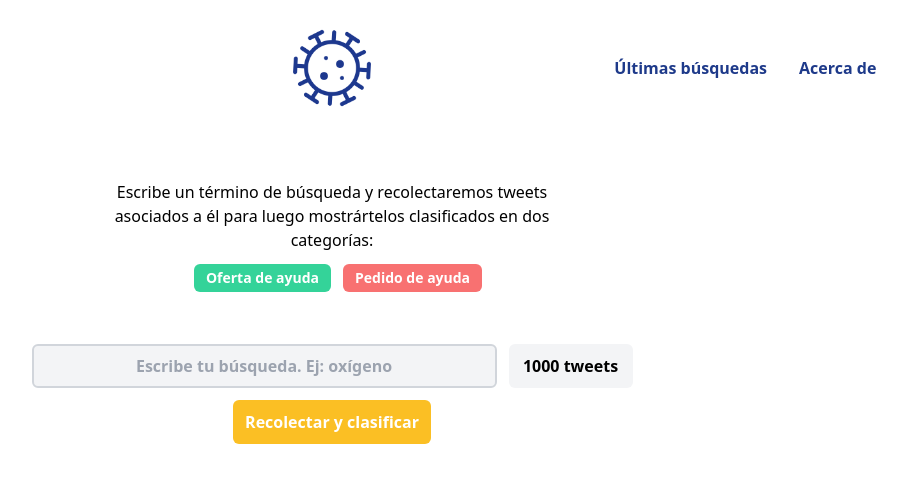
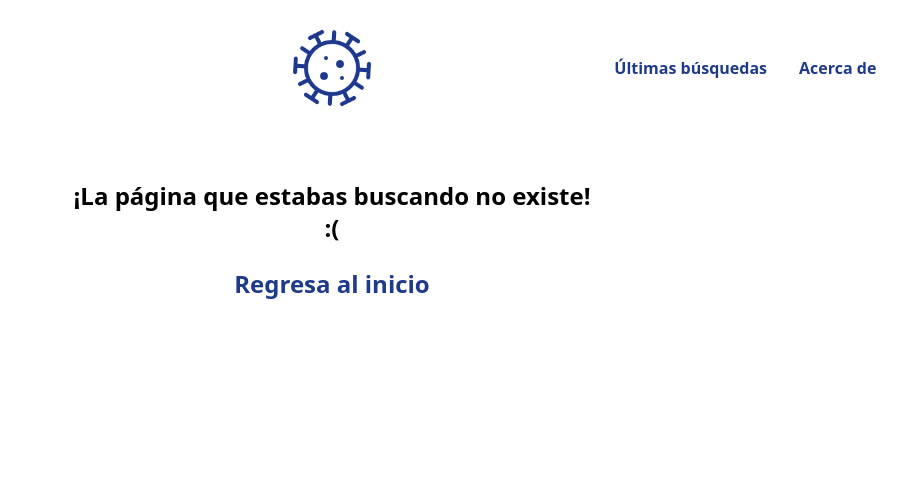
Before and after one commit to xavierfigueroav/twish, a React (Create React App) app in the folder frontend/: page /404 in a window 1280 px wide. Shown: the top 482 px of the page, without its empty margins (308-1215 px from the left). Built offline with nearby package versions, Linux system fonts and the light colour scheme.

Commit message:
Create 404 page

```diff
--- a/frontend/src/App.js
+++ b/frontend/src/App.js
@@ -1,16 +1,19 @@
-import { BrowserRouter, Route, Switch } from 'react-router-dom';
+import { BrowserRouter, Redirect, Route, Switch } from 'react-router-dom';
 
 import './App.css';
 import Search from './pages/Search';
 import Result from './pages/Result';
+import NotFound from './pages/NotFound';
 
 
 const App = () => {
     return (
         <BrowserRouter>
           <Switch>
+            <Route exact path="/" component={Search} />
             <Route path="/search/:searchId" component={Result} />
-            <Route path="/" component={Search} />
+            <Route path="/404" component={NotFound} />
+            <Redirect to="/404" />
           </Switch>
         </BrowserRouter>
   );
--- /dev/null
+++ b/frontend/src/pages/NotFound.js
@@ -0,0 +1,19 @@
+import Header from "../components/Header";
+
+const NotFound = () => {
+    return (
+        <div className="m-5">
+            <Header />
+            <main className="mt-16 mx-auto text-center md:w-3/4 lg:w-1/2">
+                <p className="text-2xl font-semibold">¡La página que estabas buscando no existe!</p>
+                <p className="text-2xl font-semibold">:(</p>
+                <br />
+                <a className="text-2xl font-semibold text-blue-900 hover:underline" href="/">
+                    Regresa al inicio
+                </a>
+            </main>
+        </div>
+    );
+};
+
+export default NotFound;
```
